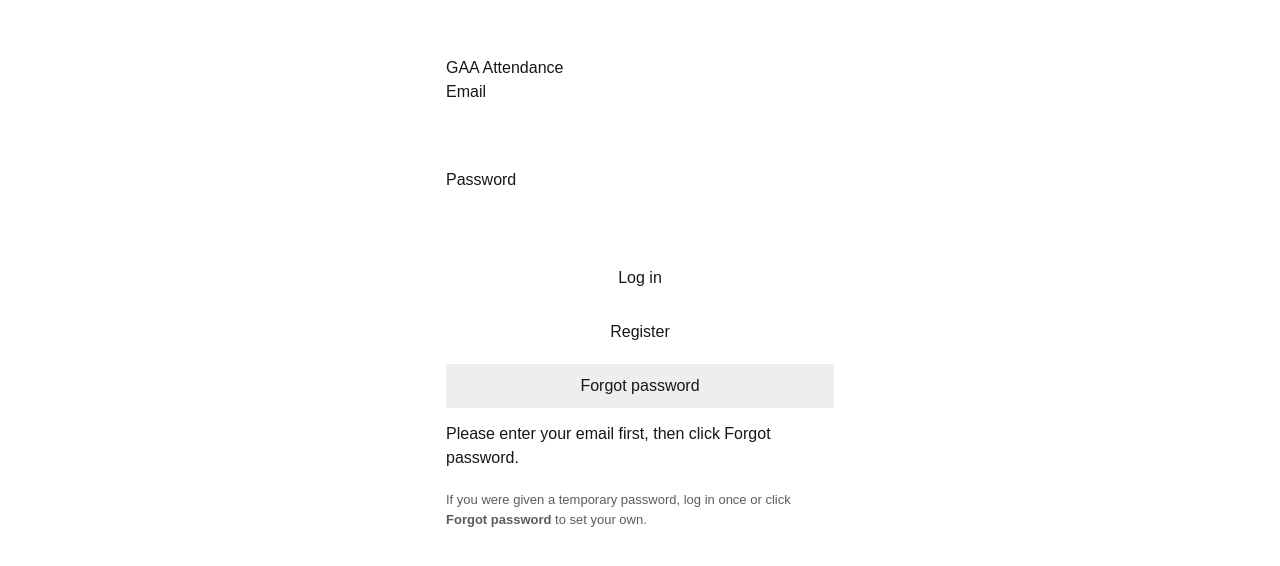
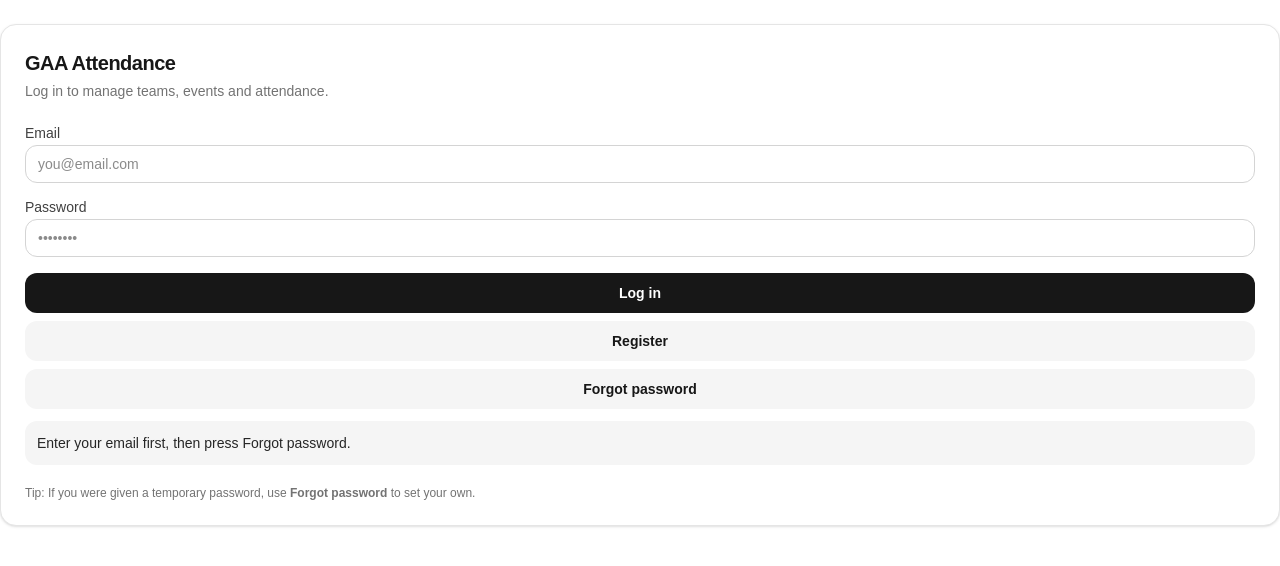
Before and after one commit to colmmoran01-creator/GAA, a Next.js app: page /login in a window 1280 px wide. Both pictures are taken after a click on the button "Forgot password". Shown: the top 566 px of the page. Built offline with nearby package versions, Linux system fonts and the light colour scheme; no server answers.

Commit message:
Fix AppShell filename casing for Linux build

```diff
--- /dev/null
+++ b/app/components/AppShell.tsx
@@ -0,0 +1,73 @@
+"use client";
+
+import Link from "next/link";
+import { usePathname } from "next/navigation";
+import { signOut } from "firebase/auth";
+import { auth } from "@/lib/firebase";
+
+function NavLink({ href, label }: { href: string; label: string }) {
+  const path = usePathname();
+  const active = path === href || path.startsWith(href + "/");
+  return (
+    <Link
+      href={href}
+      className={[
+        "rounded-xl px-3 py-2 text-sm font-semibold transition",
+        active ? "bg-neutral-900 text-white" : "text-neutral-700 hover:bg-neutral-100",
+      ].join(" ")}
+    >
+      {label}
+    </Link>
+  );
+}
+
+export default function AppShell({
+  title,
+  children,
+  showNav = true,
+}: {
+  title: string;
+  children: React.ReactNode;
+  showNav?: boolean;
+}) {
+  async function logout() {
+    await signOut(auth);
+    window.location.href = "/";
+  }
+
+  return (
+    <div className="min-h-dvh bg-neutral-50">
+      <header className="sticky top-0 z-10 border-b border-neutral-200 bg-white/90 backdrop-blur">
+        <div className="mx-auto flex max-w-3xl items-center justify-between px-4 py-3">
+          <div className="flex items-center gap-3">
+            <div className="grid h-9 w-9 place-items-center rounded-2xl bg-neutral-900 text-white font-black">
+              GAA
+            </div>
+            <div>
+              <div className="text-sm font-semibold leading-tight">{title}</div>
+              <div className="text-xs text-neutral-500 leading-tight">Attendance & Matches</div>
+            </div>
+          </div>
+
+          <button
+            onClick={logout}
+            className="rounded-xl bg-neutral-100 px-3 py-2 text-sm font-semibold text-neutral-900 hover:bg-neutral-200"
+          >
+            Logout
+          </button>
+        </div>
+
+        {showNav && (
+          <nav className="mx-auto max-w-3xl px-4 pb-3">
+            <div className="flex gap-2">
+              <NavLink href="/teams" label="Teams" />
+              <NavLink href="/admin" label="Admin" />
+            </div>
+          </nav>
+        )}
+      </header>
+
+      <main className="mx-auto max-w-3xl px-4 py-4">{children}</main>
+    </div>
+  );
+}
--- a/app/login/page.tsx
+++ b/app/login/page.tsx
@@ -8,6 +8,7 @@ import {
   onAuthStateChanged,
 } from "firebase/auth";
 import { auth } from "@/lib/firebase";
+import { Button, ButtonRow, Card, CardBody, H1, Input, Label, Muted } from "@/app/components/ui";
 
 export default function LoginPage() {
   const [email, setEmail] = useState("");
@@ -15,14 +16,10 @@ export default function LoginPage() {
   const [msg, setMsg] = useState("");
   const [loading, setLoading] = useState(true);
 
-  // ✅ If already logged in, go straight to teams
   useEffect(() => {
     const unsub = onAuthStateChanged(auth, (user) => {
-      if (user) {
-        window.location.href = "/teams";
-      } else {
-        setLoading(false);
-      }
+      if (user) window.location.href = "/teams";
+      else setLoading(false);
     });
     return () => unsub();
   }, []);
@@ -31,7 +28,6 @@ export default function LoginPage() {
     setMsg("");
     try {
       await signInWithEmailAndPassword(auth, email, password);
-      // redirect handled by onAuthStateChanged
     } catch (e: any) {
       setMsg(e?.message ?? String(e));
     }
@@ -41,7 +37,6 @@ export default function LoginPage() {
     setMsg("");
     try {
       await createUserWithEmailAndPassword(auth, email, password);
-      // redirect handled by onAuthStateChanged
     } catch (e: any) {
       setMsg(e?.message ?? String(e));
     }
@@ -50,68 +45,51 @@ export default function LoginPage() {
   async function forgotPassword() {
     setMsg("");
     if (!email) {
-      setMsg("Please enter your email first, then click Forgot password.");
+      setMsg("Enter your email first, then press Forgot password.");
       return;
     }
-
     try {
       await sendPasswordResetEmail(auth, email);
-      setMsg(
-        "Password reset email sent. Check your inbox (and spam/junk folder)."
-      );
+      setMsg("Password reset email sent. Check your inbox (and spam/junk).");
     } catch (e: any) {
       setMsg(e?.message ?? String(e));
     }
   }
 
-  if (loading) {
-    return <main style={{ padding: 24 }}>Loading…</main>;
-  }
+  if (loading) return <div className="py-10 text-sm text-neutral-600">Loading…</div>;
 
   return (
-    <main style={{ maxWidth: 420, margin: "40px auto", padding: 16 }}>
-      <h1>GAA Attendance</h1>
+    <div className="py-6">
+      <Card>
+        <CardBody>
+          <H1>GAA Attendance</H1>
+          <Muted className="mt-1">Log in to manage teams, events and attendance.</Muted>
 
-      <label>Email</label>
-      <input
-        type="email"
-        value={email}
-        onChange={(e) => setEmail(e.target.value)}
-        style={{ width: "100%", padding: 10, margin: "6px 0 14px" }}
-      />
+          <div className="mt-5 space-y-3">
+            <div>
+              <Label>Email</Label>
+              <Input type="email" value={email} onChange={(e) => setEmail(e.target.value)} placeholder="you@email.com" />
+            </div>
 
-      <label>Password</label>
-      <input
-        type="password"
-        value={password}
-        onChange={(e) => setPassword(e.target.value)}
-        style={{ width: "100%", padding: 10, margin: "6px 0 14px" }}
-      />
+            <div>
+              <Label>Password</Label>
+              <Input type="password" value={password} onChange={(e) => setPassword(e.target.value)} placeholder="••••••••" />
+            </div>
 
-      <div style={{ display: "flex", flexDirection: "column", gap: 10 }}>
-        <button onClick={login} style={{ padding: "10px" }}>
-          Log in
-        </button>
+            <ButtonRow>
+              <Button onClick={login}>Log in</Button>
+              <Button variant="secondary" onClick={register}>Register</Button>
+              <Button variant="secondary" onClick={forgotPassword}>Forgot password</Button>
+            </ButtonRow>
 
-        <button onClick={register} style={{ padding: "10px" }}>
-          Register
-        </button>
+            {msg && <div className="rounded-xl bg-neutral-100 p-3 text-sm text-neutral-800">{msg}</div>}
 
-        {/* ✅ THIS IS THE FORGOT PASSWORD BUTTON */}
-        <button
-          onClick={forgotPassword}
-          style={{ padding: "10px", background: "#eee" }}
-        >
-          Forgot password
-        </button>
-      </div>
-
-      {msg && <p style={{ marginTop: 14 }}>{msg}</p>}
-
-      <p style={{ marginTop: 20, fontSize: 13, opacity: 0.7 }}>
-        If you were given a temporary password, log in once or click
-        <strong> Forgot password</strong> to set your own.
-      </p>
-    </main>
+            <div className="pt-2 text-xs text-neutral-500">
+              Tip: If you were given a temporary password, use <strong>Forgot password</strong> to set your own.
+            </div>
+          </div>
+        </CardBody>
+      </Card>
+    </div>
   );
 }
```
